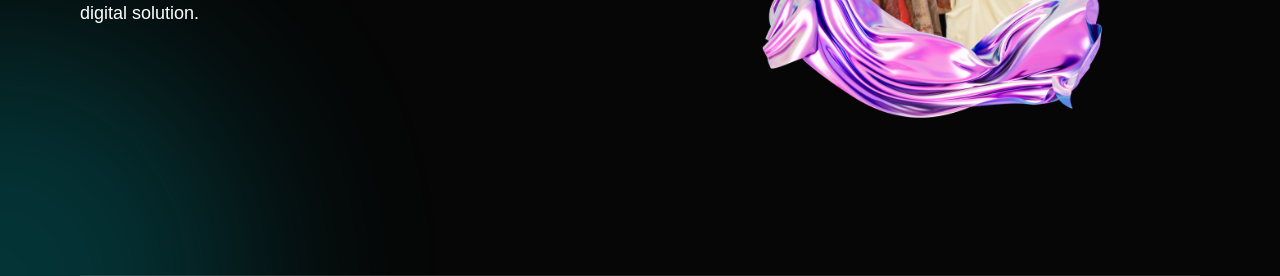
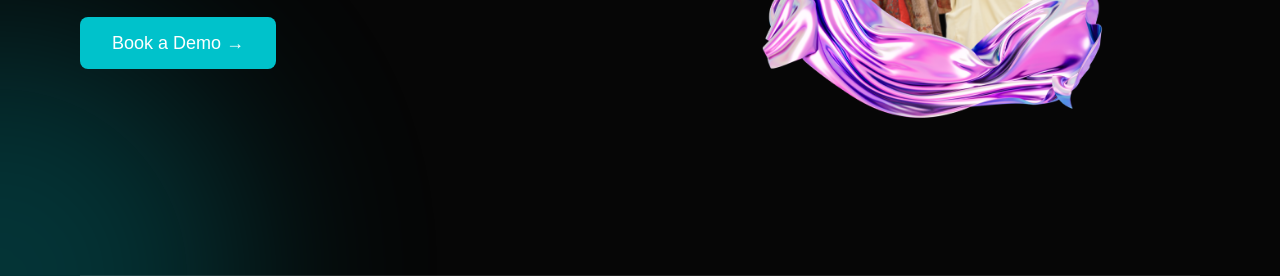
Before and after one commit to rehanahmad608/rlabs-web.vercel.app, an Astro site: page / in a window 1280 px wide. Shown: the part 524-800 px from the top of the page. Built offline with nearby package versions, Linux system fonts and the light colour scheme; Astro itself is replaced by a stand-in of ours; a web font is replaced by a local one.

Commit message:
book demo button added

```diff
--- a/src/components/home/Hero.astro
+++ b/src/components/home/Hero.astro
@@ -13,10 +13,16 @@
 
         </h2>
         <!-- <h2 class='text-4xl font-bold mb-6 dark:text-white text-black text-left'>VR Affects 5 Parts of the Brain</h2> -->
-        <p class='text-lg text-justify mb-8 sm:mb-0'>
+        <p class='text-lg text-justify mb-16 sm:mb-8'>
           We help enterprises combine the benefits of role-play based training with the scalability, consistency, and
           measurability of a digital solution.
         </p>
+        <a
+        href='/contact'
+        class='text-white rounded-lg text-lg px-8 py-4 bg-gradient-to-tr from-main-3 via-main-4 to-main-2 box-shadow-1 duration-300'
+      >
+        Book a Demo &rarr;</a
+      >
       </div>
       <div class='flex-[2]'>
         <img src='/Landpage.png' />
```
